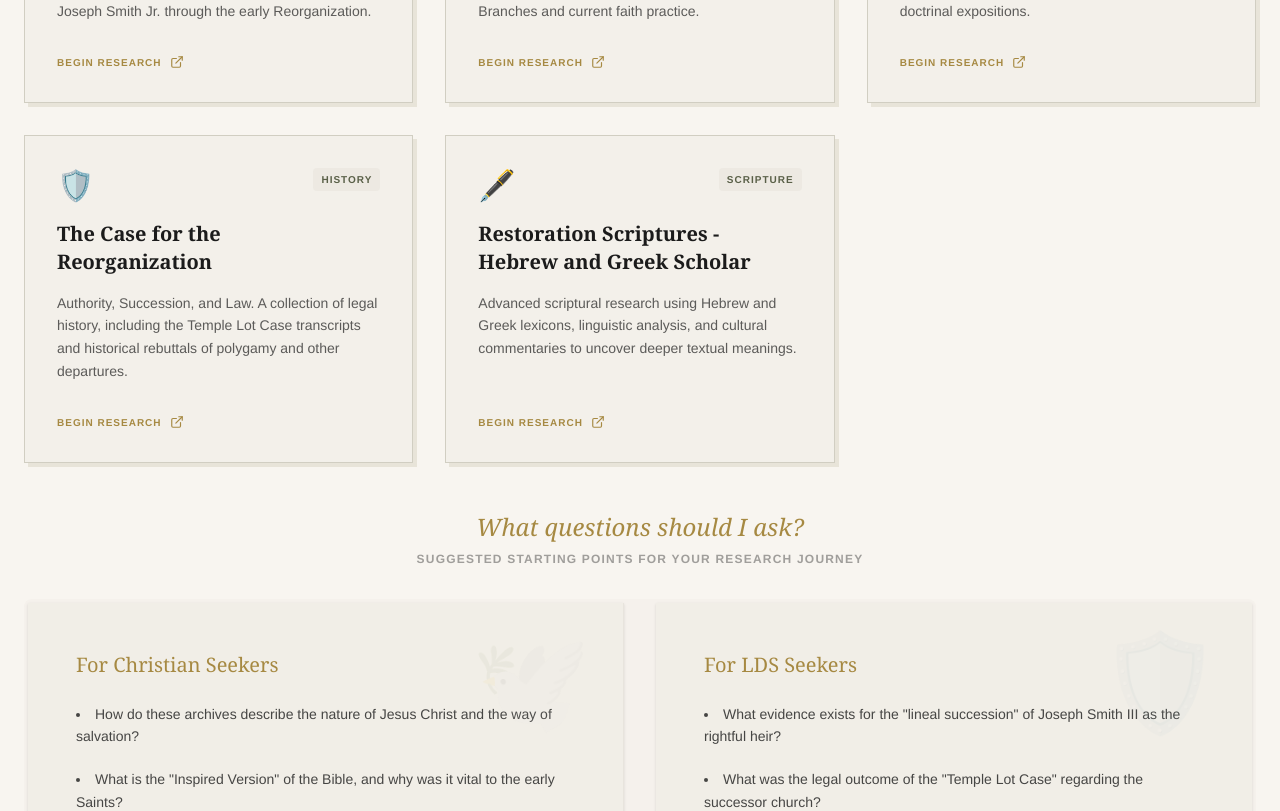
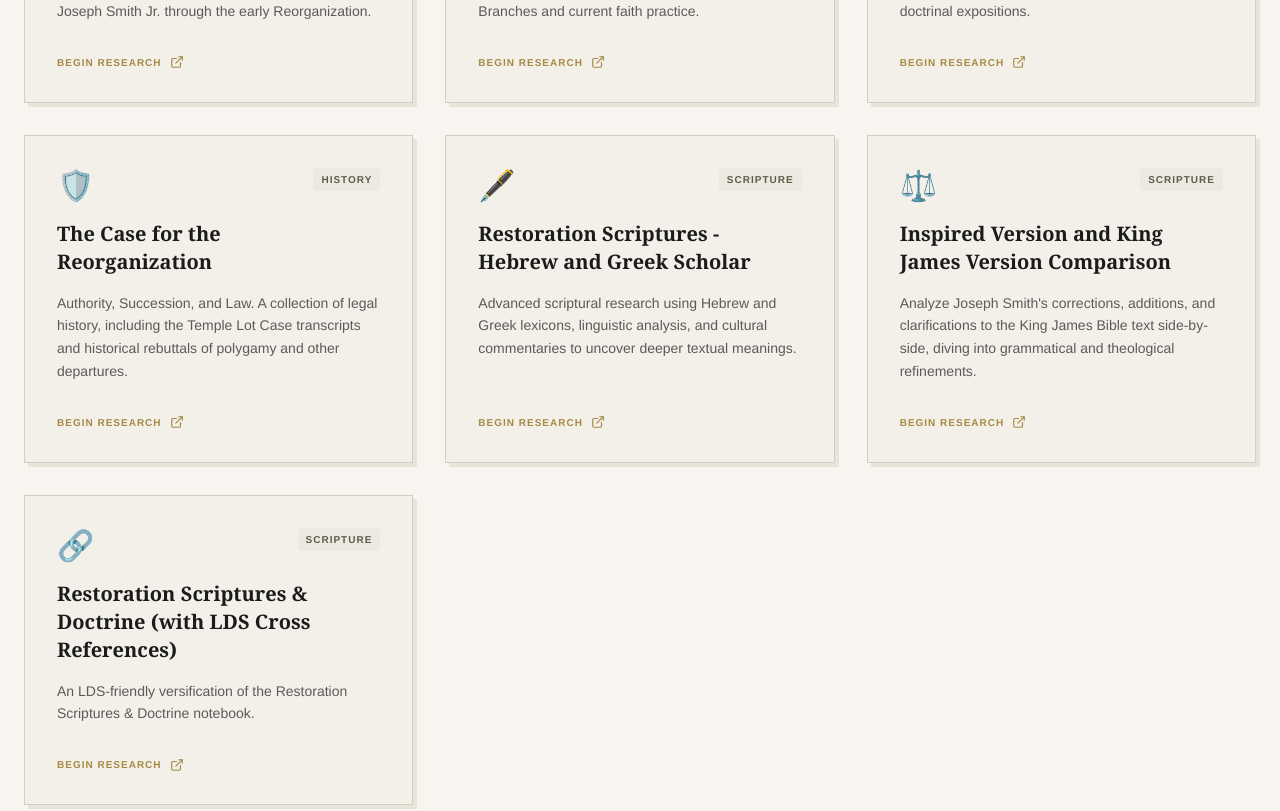
Before and after one commit to acrosstherestoration/restoration-unsealed, a React (Vite) app: page / in a window 1280 px wide. Shown: the part 1300-2111 px from the top of the page. Built offline with nearby package versions, Linux system fonts and the light colour scheme.

Commit message:
feat(notebooks): add IV/KJV comparison and LDS reference notebooks
Expand the research hub by adding two new scripture-focused notebooks for comparative analysis and cross-referenced doctrinal study.

```diff
--- a/src/data/notebooks.ts
+++ b/src/data/notebooks.ts
@@ -42,4 +42,18 @@ export const notebooks: Notebook[] = [
     icon: "🖋️",
     category: "Scripture"
   },
+  {
+    title: "Inspired Version and King James Version Comparison",
+    description: "Analyze Joseph Smith's corrections, additions, and clarifications to the King James Bible text side-by-side, diving into grammatical and theological refinements.",
+    url: "https://notebooklm.google.com/notebook/d28fc362-da08-4ddb-85bc-fa581f2b6b54",
+    icon: "⚖️",
+    category: "Scripture"
+  },
+  {
+    title: "Restoration Scriptures & Doctrine (with LDS Cross References)",
+    description: "An LDS-friendly versification of the Restoration Scriptures & Doctrine notebook.",
+    url: "https://notebooklm.google.com/notebook/258cc2e1-fcc3-42cf-bd57-036fac8cc78d",
+    icon: "🔗",
+    category: "Scripture"
+  },
 ];
```
Also changed, not shown: 1 other file (tests, documents, lock files or other folders).
